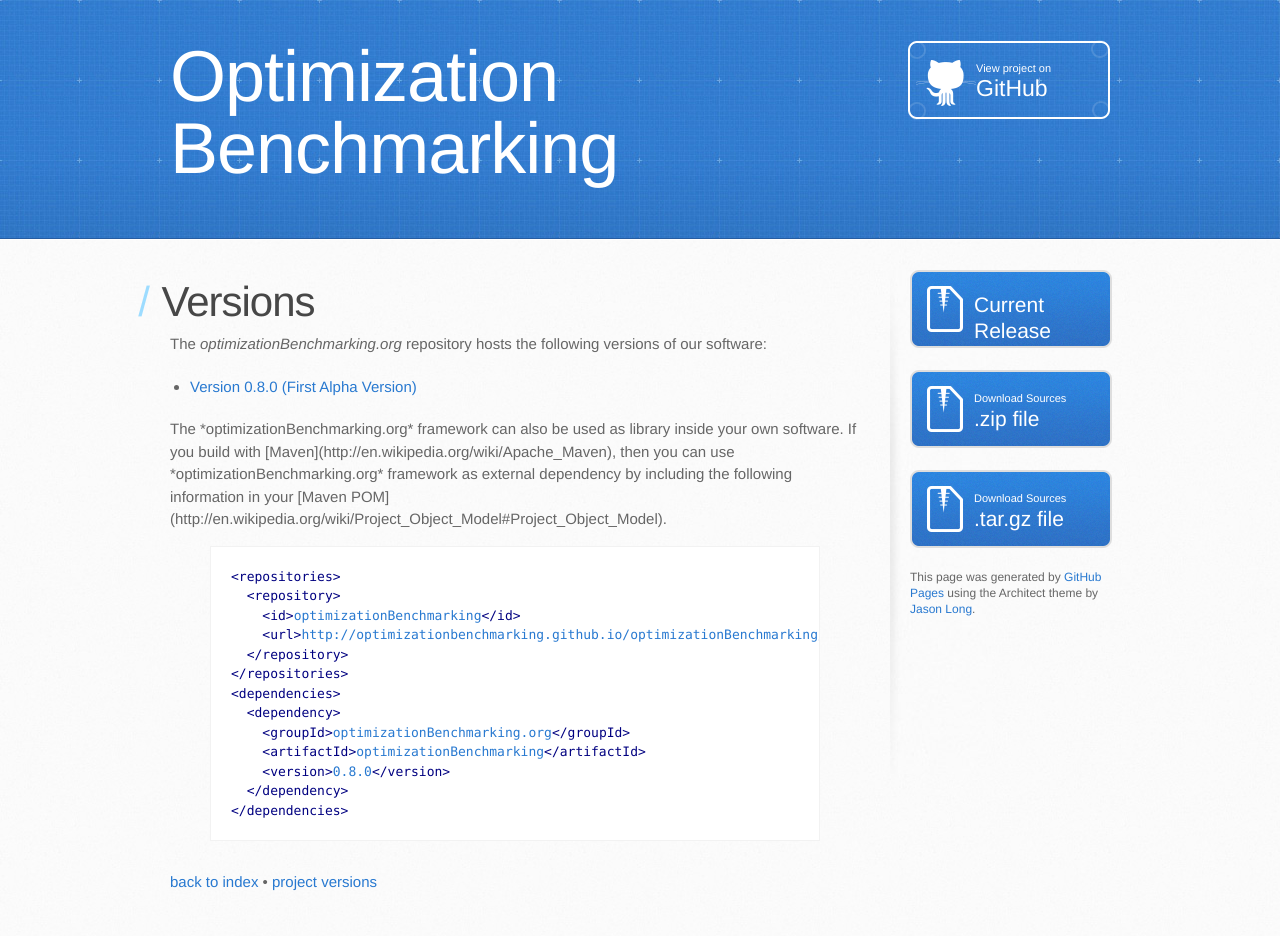
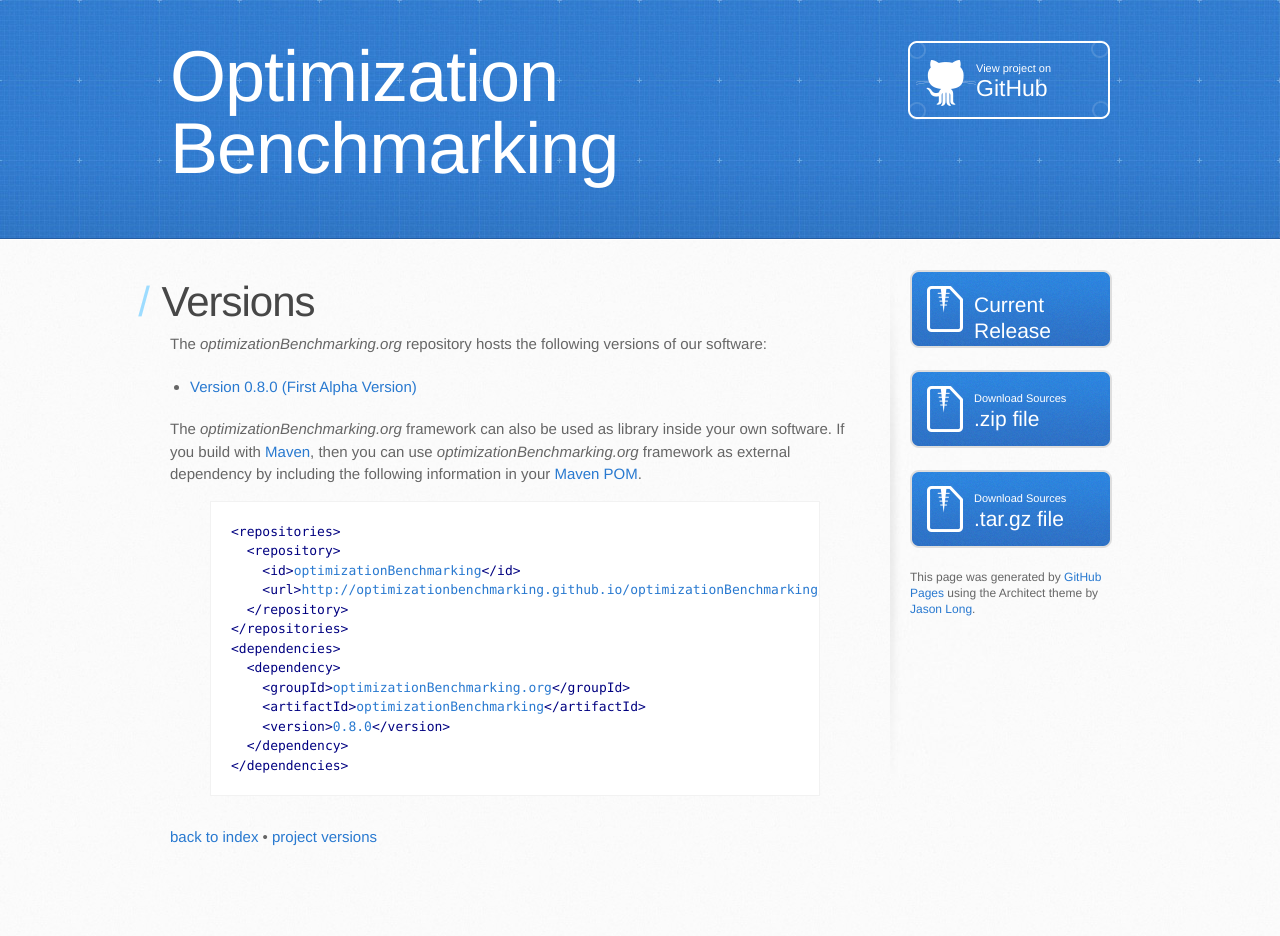
Before and after one commit to optimizationBenchmarking/optimizationBenchmarking, a Jekyll site: the page built from repo/index.md, in a window 1280 px wide. Built offline with Jekyll 4.4.1, drawn with Linux system fonts in a browser that asks for light colours; Markdown is read by kramdown in place of the engine named in the settings; after the commit the page ends 900 px from its top, so only the background shows below that.

Commit message:
BugFix: Markdown in Includes is not Rendered
Markdown in includes is not rendered. I use HTML instead.

```diff
--- a/_includes/mavenPom.md
+++ b/_includes/mavenPom.md
@@ -1,5 +1,5 @@
 
-The *optimizationBenchmarking.org* framework can also be used as library inside your own software. If you build with [Maven](http://en.wikipedia.org/wiki/Apache_Maven), then you can use *optimizationBenchmarking.org* framework as external dependency by including the following information in your [Maven POM](http://en.wikipedia.org/wiki/Project_Object_Model#Project_Object_Model).
+The <em>optimizationBenchmarking.org</em> framework can also be used as library inside your own software. If you build with <a href="http://en.wikipedia.org/wiki/Apache_Maven">Maven</a>, then you can use <em>optimizationBenchmarking.org</em> framework as external dependency by including the following information in your <a href="http://en.wikipedia.org/wiki/Project_Object_Model#Project_Object_Model">Maven POM</a>.
 
 
 {% if include.projectVersion %}
```
